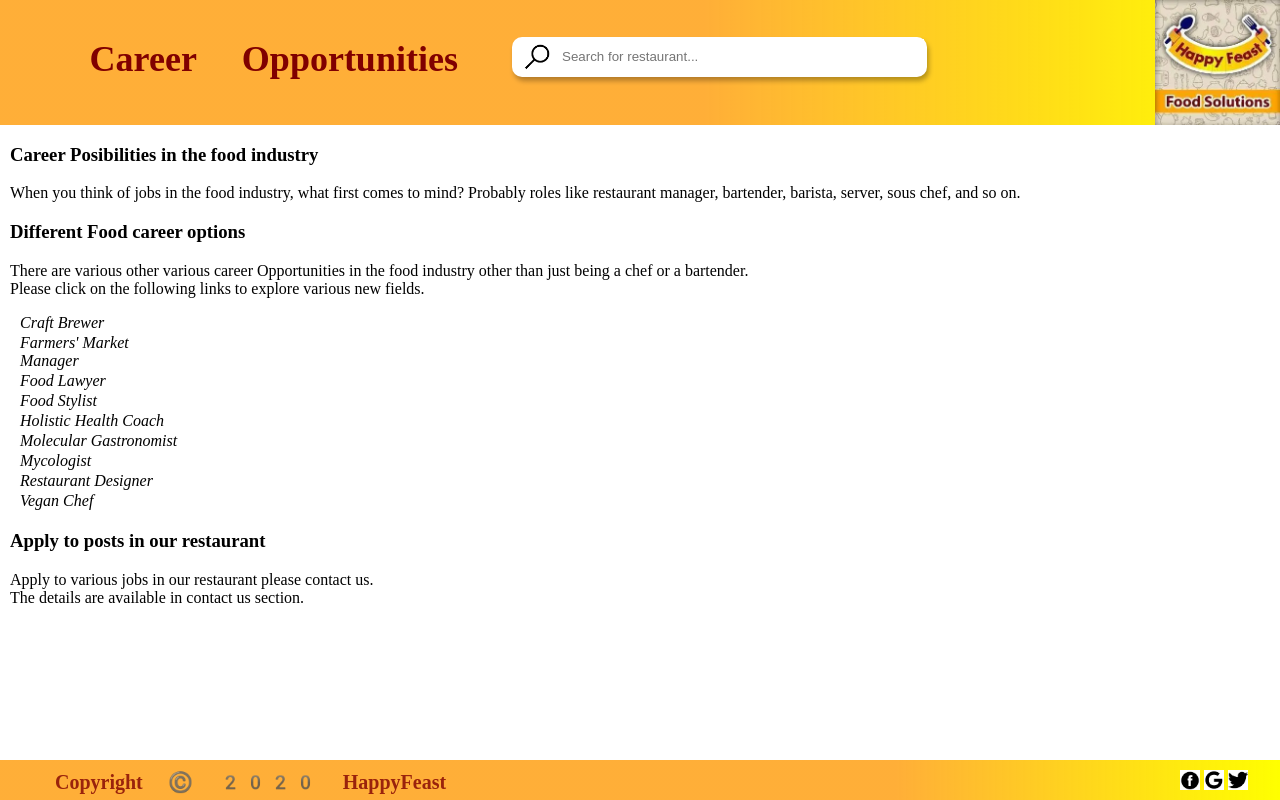
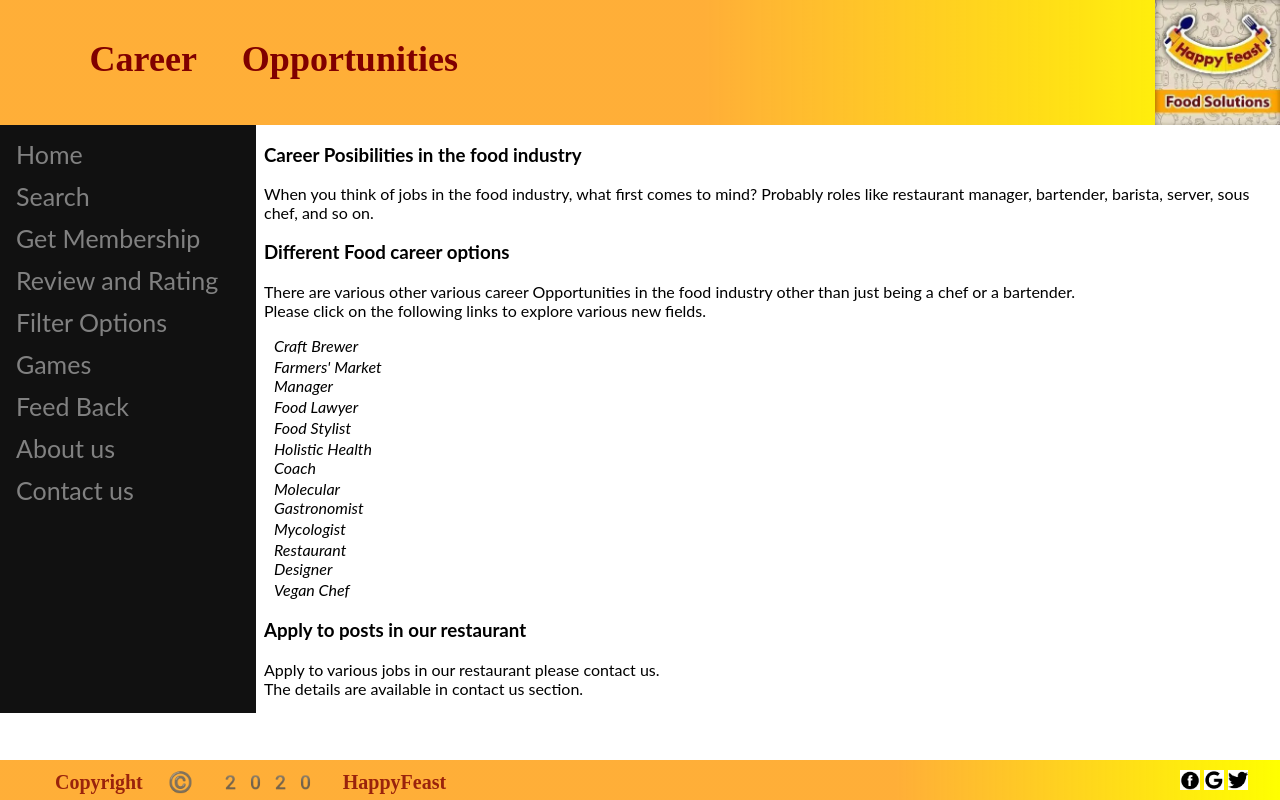
Before and after one commit to SangeethaSridharanOfficial/HappyFeast, a plain HTML site: page Happy Feast/CareerPage/CareerPage.html in a window 1280 px wide. Drawn offline with Linux system fonts and the light colour scheme.

Commit message:
enhancements for home and login page

```diff
--- a/Happy Feast/CareerPage/CareerPage.html
+++ b/Happy Feast/CareerPage/CareerPage.html
@@ -20,6 +20,7 @@
       </div>
     </header>
     <main>
+      <div class="info">
       <h3>Career Posibilities in the food industry</h3>
       <p>
         When you think of jobs in the food industry, what first comes to mind?
@@ -76,6 +77,20 @@
         Apply to various jobs in our restaurant please contact us.<br />The
         details are available in contact us section.
       </p>
+    </div>
+      <nav>
+        <div class="sidenav">
+          <a href="../HomePage/HomePage.html">Home</a>
+          <a href="../Sangeetha/pages/searchOrder.html">Search</a>
+          <a href="../Membership/membership.html">Get Membership</a>
+          <a href="../Review/review.html">Review and Rating</a>
+          <a href="#">Filter Options</a>
+          <a href="#">Games</a>
+          <a href="../Feedback/feedback.html">Feed Back</a>
+          <a href="#">About us</a>
+          <a href="#">Contact us</a>
+        </div>
+      </nav>
     </main>
     <footer>
       <span class="copyright_text">Copyright &copy; 2020 HappyFeast</span>
--- a/Happy Feast/CareerPage/CareerPageStyle.css
+++ b/Happy Feast/CareerPage/CareerPageStyle.css
@@ -6,7 +6,10 @@ main {
   right: 0;
   left: 10px;
 }
-a {
+body{
+  font-family: "Lato", sans-serif;
+}
+.info a {
   display: block;
   padding-bottom: 2px;
   padding-left: 10px;
@@ -20,3 +23,38 @@ a:hover{
 nav{
   width: 14%;
 }
+.info{
+  left: 20%;
+  position: absolute;
+}
+.sidenav {
+  height: 72.5%;
+  padding-top: 8px;
+  width: 20%;
+  position: fixed;
+  z-index: 1;
+  top: 125px;
+  left: 0;
+  background-color: #111;
+  overflow-x: hidden;
+
+}
+
+.sidenav a {
+  padding: 6px 8px 6px 16px;
+  text-decoration: none;
+  font-size: 25px;
+  color: #818181;
+  display: block;
+}
+
+.sidenav a:hover {
+  color: #f1f1f1;
+}
+
+
+
+@media only screen and (max-height: 450px) {
+  .sidenav {padding-top: 15px;height: 93.5%}
+  .sidenav a {font-size: 18px;}
+}
--- a/Happy Feast/Common/HeaderFooterStyle.css
+++ b/Happy Feast/Common/HeaderFooterStyle.css
@@ -23,6 +23,7 @@
   }
 
   .search_holder{
+    opacity: 0;
     height: 40px;
     width: 415px;
     position: relative;
--- a/Happy Feast/HomePage/HomePageStyle.css
+++ b/Happy Feast/HomePage/HomePageStyle.css
@@ -133,7 +133,7 @@ border-radius: 5px;
 
 
 
-  @media screen and (max-height: 450px) {
-    .sidenav {padding-top: 15px;}
+  @media only screen and (max-height: 450px) {
+    .sidenav {padding-top: 15px;height: 93.5%}
     .sidenav a {font-size: 18px;}
   }
--- a/Happy Feast/Login/LoginPageStyle.css
+++ b/Happy Feast/Login/LoginPageStyle.css
@@ -1,5 +1,6 @@
 body {
   font-family: Arial, Helvetica, sans-serif;
+  background-image: url("loginback.jpg");
 
 }
 form {
@@ -56,6 +57,7 @@ img.avatar {
 
 .container {
   padding: 16px;
+  background-color: whitesmoke;
 }
 
 span.psw {
```
Also changed, not shown: Happy Feast/HomePage/HomePage.html (+19 -6 lines), Happy Feast/Login/LoginPage.html (+0 -1 lines), Happy Feast/Login/loginback.jpg.
